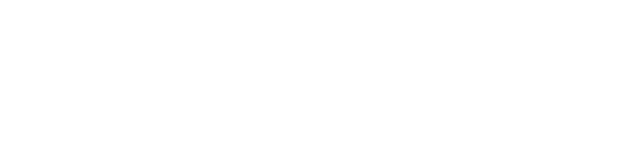
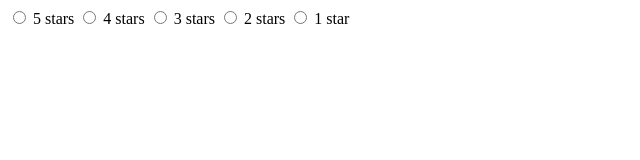
Before and after one commit to SELC2021/CodeCompilingCrew, a plain HTML site: page newpage.html in a window 1280 px wide. Shown: the whole page, without its empty margins (0-640 px from the left). Drawn offline with Linux system fonts and the light colour scheme.

Commit message:
ANDY MAREK

```diff
--- a/newpage.html
+++ b/newpage.html
@@ -1,2 +1,17 @@
 <!DOCTYPE html>
 <html lang="en">
+
+    <div class="rate">
+        <input type="radio" id="star5" name="rate" value="5" />
+        <label for="star5" title="text">5 stars</label>
+        <input type="radio" id="star4" name="rate" value="4" />
+        <label for="star4" title="text">4 stars</label>
+        <input type="radio" id="star3" name="rate" value="3" />
+        <label for="star3" title="text">3 stars</label>
+        <input type="radio" id="star2" name="rate" value="2" />
+        <label for="star2" title="text">2 stars</label>
+        <input type="radio" id="star1" name="rate" value="1" />
+        <label for="star1" title="text">1 star</label>
+        <br>
+        <br>
+      </div>
```
